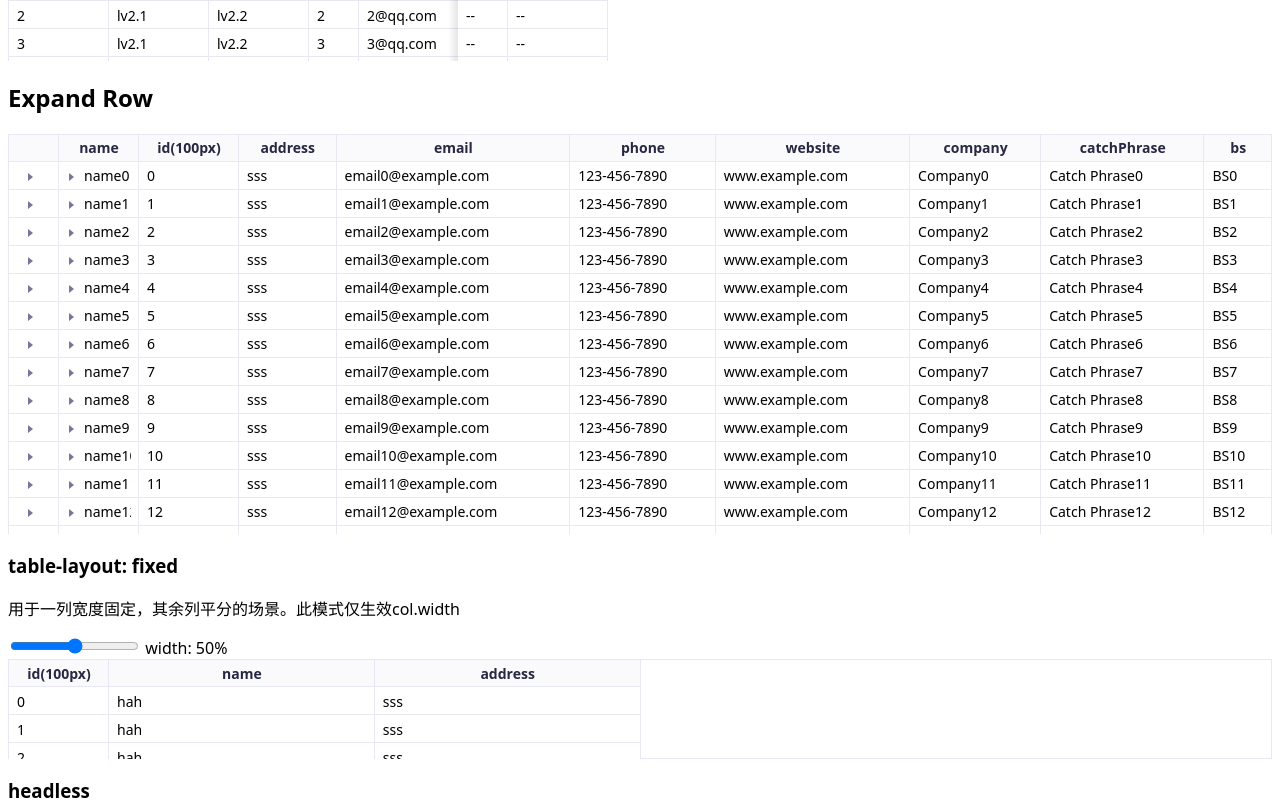
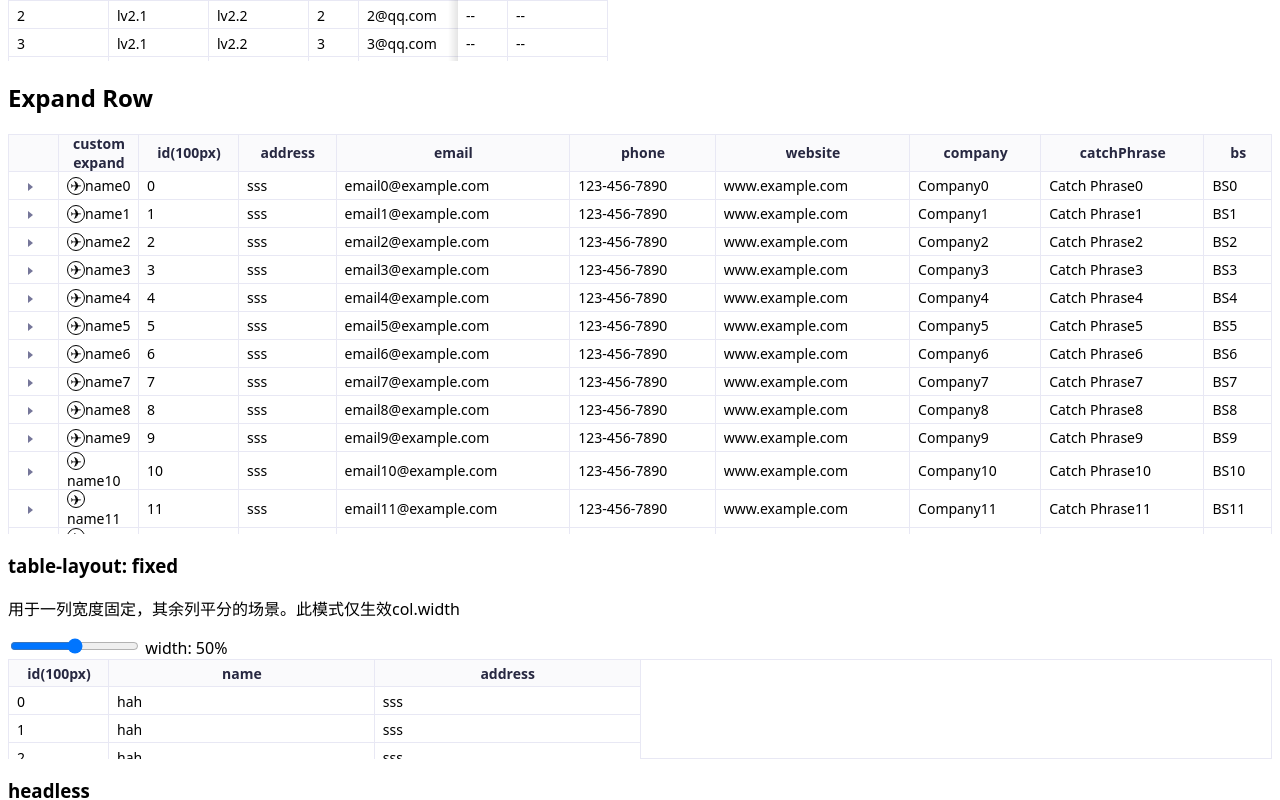
Before and after one commit to ja-plus/stk-table-vue, a Vue app: page / in a window 1280 px wide. Shown: the part 1040-1840 px from the top of the page. Built offline with nearby package versions, Linux system fonts and the light colour scheme.

Commit message:
customCell new props.expanded

```diff
--- a/src/StkTable/StkTable.vue
+++ b/src/StkTable/StkTable.vue
@@ -160,7 +160,7 @@
                                     'seq-column': col.type === 'seq',
                                     active: currentSelectedCellKey === cellKeyGen(row, col),
                                     'expand-cell': col.type === 'expand',
-                                    expanded: col.type === 'expand' && row.__EXPANDED__ && colKeyGen(row.__EXPANDED__) === colKeyGen(col),
+                                    expanded: col.type === 'expand' && colKeyGen(row.__EXPANDED__) === colKeyGen(col),
                                 },
                             ]"
                             @click="
@@ -181,6 +181,7 @@
                                 :rowIndex="rowIndex"
                                 :colIndex="colIndex"
                                 :cellValue="row?.[col.dataIndex]"
+                                :expanded="row?.__EXPANDED__ || null"
                             />
                             <div v-else class="table-cell-wrapper" :title="col.type !== 'seq' ? row?.[col.dataIndex] : ''">
                                 <template v-if="col.type === 'seq'">
@@ -1260,7 +1261,7 @@ function setRowExpand(rowKeyOrRow: string | undefined | DT, expand?: boolean, da
         tempData.splice(index + 1, 0, newExpandRow);
     }
 
-    row.__EXPANDED__ = expand ? col : false;
+    row.__EXPANDED__ = expand ? col : null;
 
     dataSourceCopy.value = tempData;
     if (!data?.silent) {
--- a/src/StkTable/types/index.ts
+++ b/src/StkTable/types/index.ts
@@ -12,6 +12,12 @@ export type CustomCellProps<T extends Record<string, any>> = {
     cellValue: any;
     rowIndex: number;
     colIndex: number;
+    /**
+     * 当前行是否展开
+     * - 不展开: null
+     * - 展开: 返回column配置
+     */
+    expanded?: PrivateRowDT['__EXPANDED__'];
 };
 
 export type CustomHeaderCellProps<T extends Record<string, any>> = {
@@ -92,6 +98,13 @@ export type StkTableColumn<T extends Record<string, any>> = {
     customHeaderCell?: CustomCell<CustomHeaderCellProps<T>, T>;
     /** 二级表头 */
     children?: StkTableColumn<T>[];
+    expandConfig?: ExpandConfig;
+};
+
+type ExpandConfig = {
+    showIcon?: boolean;
+    iconOpen?: string;
+    iconClose?: string;
 };
 
 /** private StkTableColumn type. Add some private key */
@@ -120,7 +133,7 @@ export type PrivateRowDT = {
      * if row expanded
      * @private
      */
-    __EXPANDED__?: boolean;
+    __EXPANDED__?: StkTableColumn<any> | null;
 };
 
 export type SortOption<T extends Record<string, any>> = Pick<StkTableColumn<T>, 'sorter' | 'dataIndex' | 'sortField' | 'sortType'>;
--- a/test/ExpandRow.vue
+++ b/test/ExpandRow.vue
@@ -1,11 +1,23 @@
 <script lang="ts" setup>
-import { ref } from 'vue';
+import { h, ref } from 'vue';
 import StkTable from '../src/StkTable/StkTable.vue';
 import { StkTableColumn } from '../src/StkTable/types';
 
 const columns = ref<StkTableColumn<any>[]>([
     { type: 'expand', dataIndex: '', width: 50, align: 'center', fixed: 'left' },
-    { type: 'expand', dataIndex: 'name', title: 'name', width: 80 },
+    {
+        type: 'expand',
+        dataIndex: 'name',
+        title: 'custom expand',
+        width: 80,
+        customCell: props => {
+            let className = 'custom-expand-icon';
+            if (props.expanded && props.expanded.dataIndex === 'name') {
+                className += ' custom-expand-icon-active';
+            }
+            return h('div', [h('span', { className }, '✈'), h('span', props.cellValue)]);
+        },
+    },
     { dataIndex: 'id', title: 'id(100px)', width: '100px' },
     { dataIndex: 'address', title: 'address' },
     { dataIndex: 'email', title: 'email' },
@@ -46,3 +58,22 @@ function handleToggleRowExpand(data) {
         </StkTable>
     </div>
 </template>
+<style scoped lang="less">
+:deep(.stk-table) {
+    .custom-expand-icon {
+        width: 16px;
+        height: 16px;
+        border-radius: 50%;
+        display: inline-flex;
+        justify-content: center;
+        align-items: center;
+        border: 1px solid;
+        transition: all 0.2s ease;
+    }
+    .custom-expand-icon-active {
+        background-color: #1890ff;
+        color: #fff;
+        transform: rotate(90deg);
+    }
+}
+</style>
```
Also changed, not shown: 1 other file (tests, documents, lock files or other folders).
